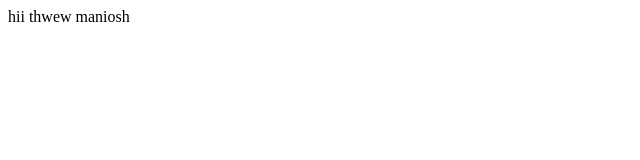
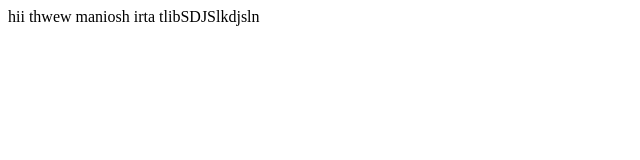
Before and after one commit to Talibshaib/project1, a plain HTML site: page index.html in a window 1280 px wide. Shown: the whole page, without its empty margins (0-640 px from the left). Drawn offline with Linux system fonts and the light colour scheme.

Commit message:
talib v2

```diff
--- a/index.html
+++ b/index.html
@@ -7,6 +7,6 @@
     <title>Document</title>
   </head>
   <body>
-    hii thwew maniosh
+    hii thwew maniosh irta tlibSDJSlkdjsln
   </body>
 </html>
```
